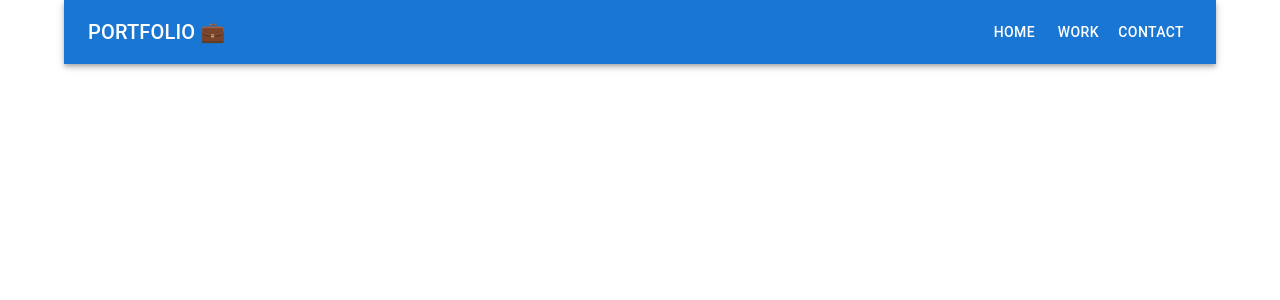
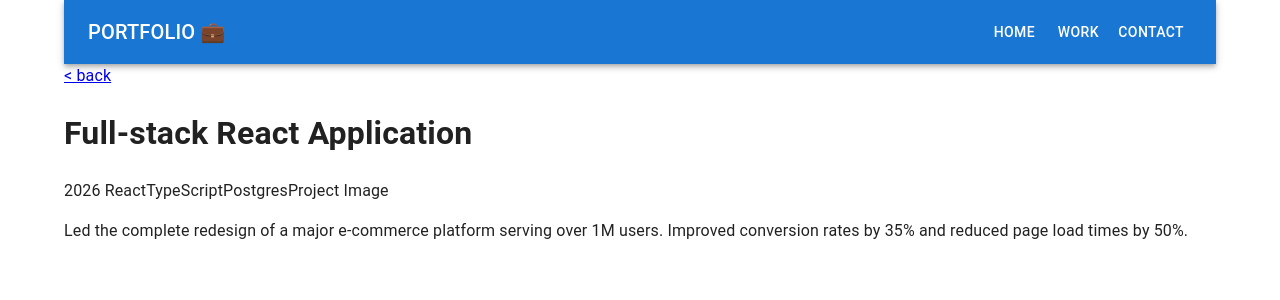
Before and after one commit to buttonbag/2026-portfolio, a React (Vite) app: page /work/1 in a window 1280 px wide. Shown: the top 300 px of the page. Built offline with nearby package versions, Linux system fonts and the light colour scheme.

Commit message:
add new work details route

```diff
--- a/src/App.tsx
+++ b/src/App.tsx
@@ -5,6 +5,7 @@ import { Route, Routes } from "react-router"
 import Home from "./pages/Home"
 import Work from "./pages/Work"
 import Contact from "./pages/Contact"
+import WorkDetails from "./pages/WorkDetails"
 
 function App() {
 
@@ -17,6 +18,7 @@ function App() {
         <Routes>
           <Route index path="/" element={<Home/>}/>
           <Route path="/work" element={<Work />}/>
+          <Route path="/work/:workId" element={<WorkDetails />}/>
           <Route path="/contact" element={<Contact />}/>
         </Routes>
 
--- a/src/content/work.ts
+++ b/src/content/work.ts
@@ -1,22 +1,25 @@
 const work = [
   {
+    id: 1,
     name: "Full-stack React Application",
     date: 2026,
-    tech_stack: "React 19, TypeScript, React Router 7, Postgres",
+    tech_stack: ["React", "TypeScript", "Postgres"],
     description: "Led the complete redesign of a major e-commerce platform serving over 1M users. Improved conversion rates by 35% and reduced page load times by 50%.",
     image: "Project Image"
   },
   {
+    id: 2,
     name: "Web Banner",
     date: 2026,
-    tech_stack: "React 19, TypeScript, React Router 7, Postgres",
+    tech_stack: ["Greensock", "HTML", "CSS"],
     description: "Led the complete redesign of a major e-commerce platform serving over 1M users. Improved conversion rates by 35% and reduced page load times by 50%.",
     image: "Project Image"
   },
   {
+    id: 3,
     name: "Email campaigns",
     date: 2026,
-    tech_stack: "React 19, TypeScript, React Router 7, Postgres",
+    tech_stack: ["HTML", "CSS", "Photoshop"],
     description: "Led the complete redesign of a major e-commerce platform serving over 1M users. Improved conversion rates by 35% and reduced page load times by 50%.",
     image: "Project Image"
   },
--- a/src/pages/Work.tsx
+++ b/src/pages/Work.tsx
@@ -3,8 +3,9 @@ import CardContent from "@mui/material/CardContent";
 import CssBaseline from "@mui/material/CssBaseline";
 import Grid from "@mui/material/Grid";
 import work from "../content/work"
+import { Link } from 'react-router';
 
-export function Work() {
+function Work() {
   return (
 		<div className="py-8 md:py-16 px-4 md:px-8">
 			<div className="max-w-4xl mx-auto">
@@ -24,25 +25,25 @@ export function Work() {
           <CssBaseline />
 					<Grid container direction="row" spacing={{ xs: 2, md: 3 }}>
 						{work.map((w) => (
-							<Grid size={{ sm: 12, md: 4 }}>
-								<Card>
+							<Grid size={{ sm: 12, md: 4 }} key={w.id}>
+								<Link to={"/work/"+w.id}>
+								<Card >
+									{/* <CardActionArea> */}
 										<CardContent>
 											<h3 className="text-xl font-medium mb-2">{w.name}</h3>
 											<p className="text-sm text-gray-600 mb-3">
-											2026 • React 19, TypeScript, React Router 7, Postgres
+												{w.date}
 											</p>
-										<p className="mb-6 leading-relaxed">
-											Led the complete redesign of a major e-commerce platform
-											serving over 1M users. Improved conversion rates by 35%
-											and reduced page load times by 50%.
-										</p>
+												{w.tech_stack}
 											<div className="border border-gray-300 aspect-video flex items-center justify-center bg-gray-50">
 												<span className="text-sm text-gray-500">
 													Project Image
 												</span>
 											</div>
 										</CardContent>
+									{/* </CardActionArea> */}
 								</Card>
+								</Link>
 							</Grid>
 						))}
 					</Grid>
--- /dev/null
+++ b/src/pages/WorkDetails.tsx
@@ -0,0 +1,35 @@
+import { Link, useParams } from 'react-router';
+import work from "../content/work"
+// import { useEffect } from 'react';
+
+
+function WorkDetails() {
+	const {workId} = useParams();
+	const currentWork = work.find(w => w.id === Number(workId));
+
+  return (
+		<div className="py-8 md:py-16 px-4 md:px-8">
+			<div className="max-w-4xl mx-auto">
+			<Link to={"/work"}>&lt; back</Link>
+				{/* Header */}
+				<div className="mb-12 pb-8 border-b border-black">
+					<h1 className="text-4xl md:text-5xl font-normal tracking-tight">
+						{currentWork?.name}
+					</h1>
+				</div>
+
+				<section className="mb-16">
+						{currentWork?.date} {currentWork?.tech_stack}
+						{currentWork?.image}
+					<p className="text-xs uppercase tracking-widest mb-8 text-gray-600">
+						{currentWork?.description}
+					</p>
+				</section>
+
+			</div>
+		</div>
+	);
+}
+
+
+export default WorkDetails
```
Lines whose indentation alone changed are shown as unchanged.
